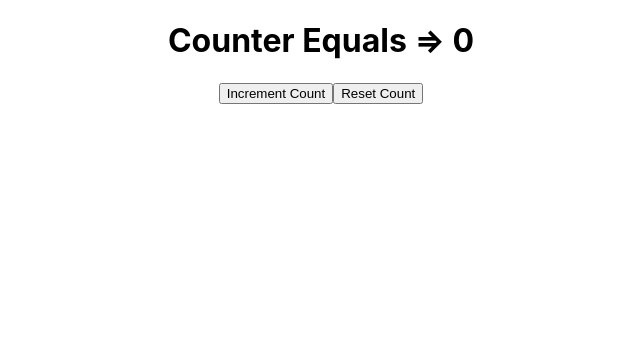
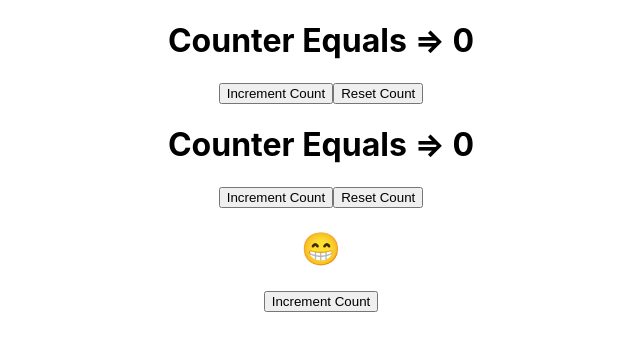
Before and after one commit to jas112/REACT-STUDY-Hooks-Playground, a React (Create React App) app: page / in a window 1280 px wide. Shown: the top 350 px of the page, without its empty margins (319-959 px from the left). Built offline with nearby package versions, Linux system fonts and the light colour scheme.

Commit message:
Counter and StateToggler js added.

```diff
--- a/src/App.js
+++ b/src/App.js
@@ -1,11 +1,15 @@
 
 import Counter from './components/counter/Counter';
+import CounterWithHooks from './components/counterWithHooks/CounterWithHooks';
+import HookStateToggler from './components/hookStateToggler/HookStateToggler';
 import './App.css';
 
 function App() {
   return (
     <div className="App">
       <Counter />
+      <CounterWithHooks />
+      <HookStateToggler />
     </div>
   );
 }
--- a/src/components/counterWithHooks/CounterWithHooks.js
+++ b/src/components/counterWithHooks/CounterWithHooks.js
@@ -6,10 +6,9 @@ function CounterWithHooks(props){
 
     return (
         <div>
-            <div>
-                {`Counter Equals => ${count}`}
-                <button onClick={() = }></button>
-            </div>
+            <h1>{`Counter Equals => ${count}`}</h1>
+            <button onClick={() => setCount(count + 1)}>Increment Count</button>
+            <button onClick={() => setCount(0)}>Reset Count</button>
         </div>
     );
 }
--- /dev/null
+++ b/src/components/hookStateToggler/HookStateToggler.js
@@ -0,0 +1,19 @@
+import React, {useState} from 'react'
+
+function HookStateToggler() {
+
+    const [isHappy, setIsHappy] = useState(true);
+
+    const toggle = () => {
+        setIsHappy(!isHappy);
+    };
+
+  return (
+    <div>
+        <h1 onClick={toggle}>{isHappy? '😁' : '😟'}</h1>
+        <button onClick={toggle}>Increment Count</button>
+    </div>
+  )
+}
+
+export default HookStateToggler;
```
Also changed, not shown: src/components/classForm/ClassForm.js (added), src/components/hookForm/HookForm.js (added).
